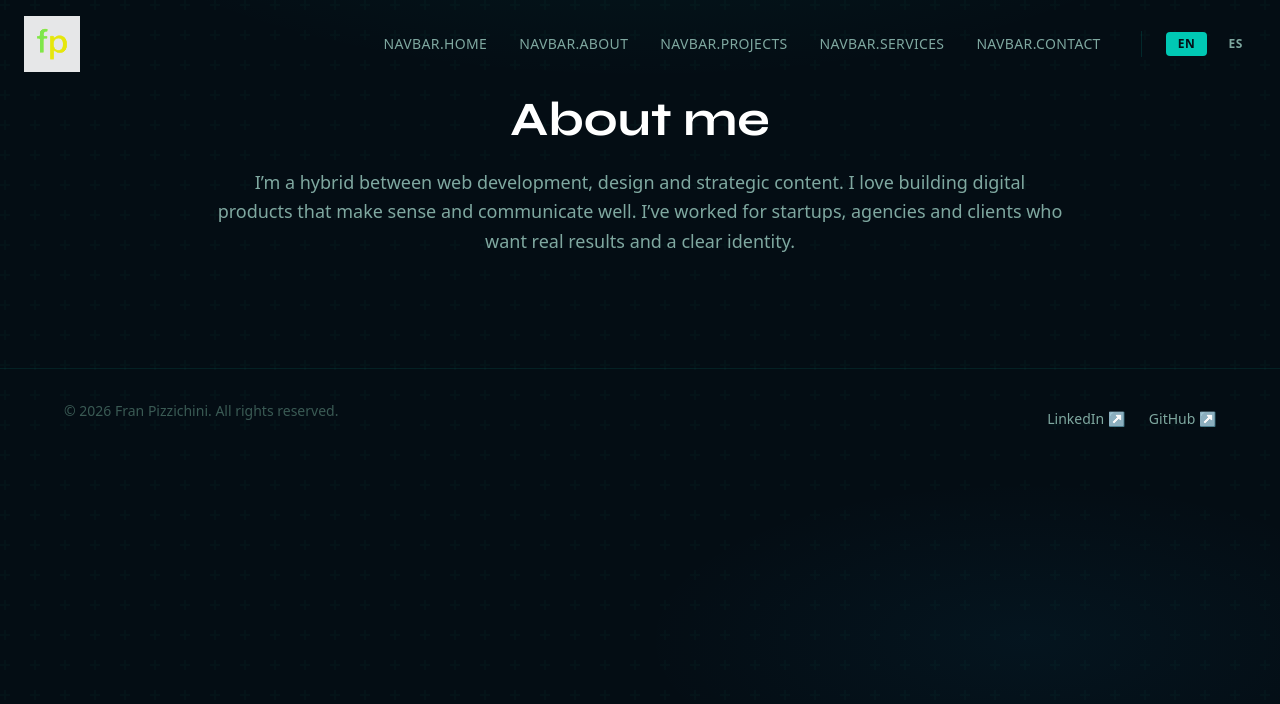
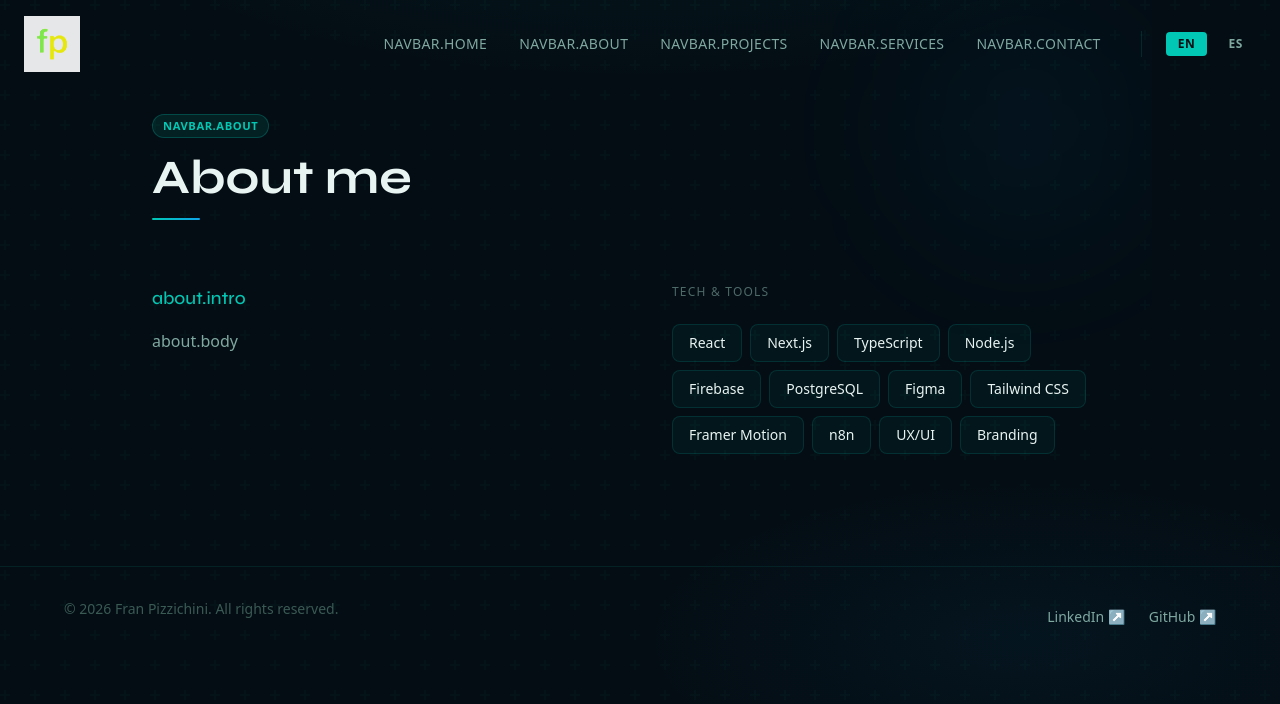
Before and after one commit to Franpichi/fran-portfolio, a React (Vite) app: page /about in a window 1280 px wide. Shown: the top 704 px of the page. Built offline with nearby package versions, Linux system fonts and the light colour scheme.

Commit message:
Refactor About component layout and add skills section

```diff
--- a/src/pages/about.tsx
+++ b/src/pages/about.tsx
@@ -1,33 +1,78 @@
 import { useTranslation } from 'react-i18next';
 import { motion } from 'framer-motion';
+
+const skills = [
+    'React', 'Next.js', 'TypeScript', 'Node.js',
+    'Firebase', 'PostgreSQL', 'Figma', 'Tailwind CSS',
+    'Framer Motion', 'n8n', 'UX/UI', 'Branding',
+];
 
 export default function About() {
     const { t } = useTranslation();
 
     return (
-    <section className="py-24 bg-secondary">
-      <div className="max-w-4xl mx-auto px-6 text-center">
-        <motion.h1
-          initial={{ opacity: 0, y: 20 }}
+        <section id="about" className="px-6 py-28 relative overflow-hidden">
+            {/* Background accent */}
+            <div className="absolute top-0 right-0 w-64 h-64 bg-[rgba(14,165,233,0.04)] rounded-full blur-3xl pointer-events-none" />
+
+            <div className="max-w-5xl mx-auto">
+                <motion.div
+                    initial={{ opacity: 0, y: 24 }}
                     whileInView={{ opacity: 1, y: 0 }}
                     viewport={{ once: true }}
                     transition={{ duration: 0.6 }}
-          className="text-3xl md:text-5xl font-bold text-white mb-6"
+                    className="mb-16"
                 >
-          {t('about.title', 'Sobre mí')}
-        </motion.h1>
-        <motion.p
-          initial={{ opacity: 0, y: 20 }}
-          whileInView={{ opacity: 1, y: 0 }}
+                    <span className="tag mb-4 inline-block">{t('navbar.about')}</span>
+                    <h2
+                        className="text-4xl md:text-5xl font-bold text-[#e8f4f2] mb-4"
+                        style={{ fontFamily: 'Syne, sans-serif' }}
+                    >
+                        {t('about.title')}
+                    </h2>
+                    <div className="w-12 h-0.5 bg-gradient-to-r from-[#00c8b4] to-[#0ea5e9] rounded-full" />
+                </motion.div>
+
+                <div className="grid md:grid-cols-2 gap-16 items-start">
+                    {/* Text */}
+                    <motion.div
+                        initial={{ opacity: 0, x: -24 }}
+                        whileInView={{ opacity: 1, x: 0 }}
                         viewport={{ once: true }}
                         transition={{ duration: 0.6, delay: 0.1 }}
-          className="text-lg text-textSecondary leading-relaxed"
                     >
-          {t(
-            'about.description',
-            'Soy un híbrido entre desarrollo web, diseño y contenido estratégico. Me apasiona construir productos digitales que tengan sentido y que comuniquen bien. He trabajado para startups, agencias y clientes que buscan resultados reales y una identidad clara.'
-          )}
-        </motion.p>
+                        <p className="text-lg text-[#00c8b4] font-medium mb-4" style={{ fontFamily: 'Syne, sans-serif' }}>
+                            {t('about.intro')}
+                        </p>
+                        <p className="text-[#7fa8a0] leading-relaxed text-base">
+                            {t('about.body')}
+                        </p>
+                    </motion.div>
+
+                    {/* Skills */}
+                    <motion.div
+                        initial={{ opacity: 0, x: 24 }}
+                        whileInView={{ opacity: 1, x: 0 }}
+                        viewport={{ once: true }}
+                        transition={{ duration: 0.6, delay: 0.2 }}
+                    >
+                        <p className="text-xs uppercase tracking-widest text-[#7fa8a0]/60 mb-6 font-medium">Tech & Tools</p>
+                        <div className="flex flex-wrap gap-2">
+                            {skills.map((skill, i) => (
+                                <motion.span
+                                    key={skill}
+                                    initial={{ opacity: 0, scale: 0.8 }}
+                                    whileInView={{ opacity: 1, scale: 1 }}
+                                    viewport={{ once: true }}
+                                    transition={{ delay: i * 0.04 }}
+                                    className="px-4 py-2 rounded-lg text-sm font-medium text-[#e8f4f2] border border-[rgba(0,200,180,0.15)] bg-[rgba(0,200,180,0.05)] hover:border-[rgba(0,200,180,0.4)] hover:bg-[rgba(0,200,180,0.1)] transition-all duration-200 cursor-default"
+                                >
+                                    {skill}
+                                </motion.span>
+                            ))}
+                        </div>
+                    </motion.div>
+                </div>
             </div>
         </section>
     );
```
Lines whose indentation alone changed are shown as unchanged.
